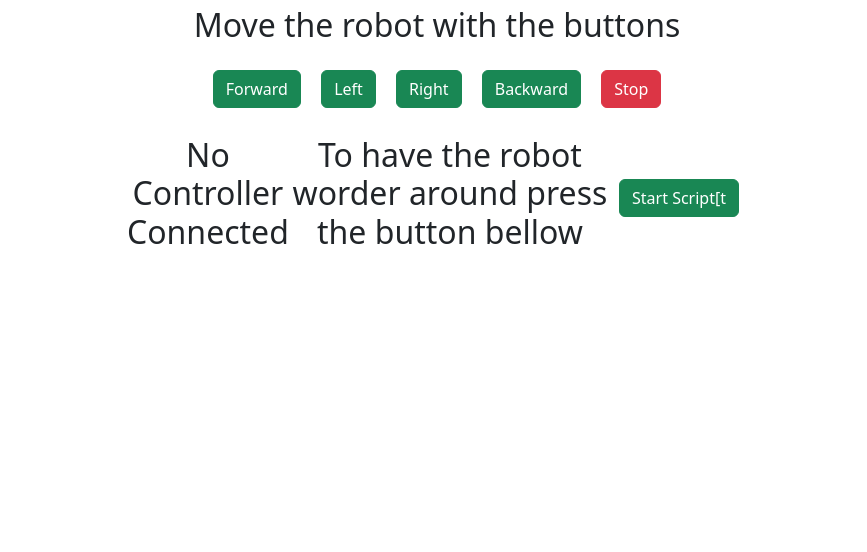
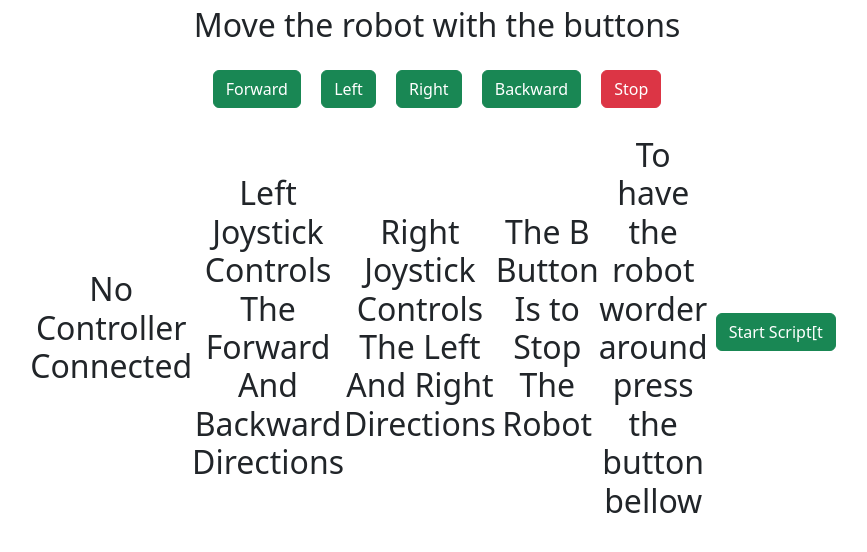
Before and after one commit to AndrewSae/Pi-Robot, a Flask app: page / in a window 1280 px wide. Shown: the part 60-612 px from the top of the page, without its empty margins (203-1070 px from the left). Run offline with Flask 2, Linux system fonts and the light colour scheme.

Commit message:
Add files via upload

```diff
--- a/templates/index.html
+++ b/templates/index.html
@@ -27,12 +27,14 @@
 <div class="center">
 
     <h2 id="controller-status" class="subheader">No Controller Connected</h2>
+    <h2 class="subheader">Left Joystick Controls The Forward And Backward Directions</h2>
+    <h2 class="subheader">Right Joystick Controls The Left And Right Directions</h2>
+    <h2 class="subheader">The B Button Is to Stop The Robot</h2>
+
 
 
     <h2 class="subheader">To have the robot worder around press the button bellow</h2>
-
     <br>
-
     <form action="/page2">
         <input class="btn btn-success btn" type="submit" value="Start Script[t" />
     </form>
@@ -94,9 +96,6 @@
                 leftBtn.click();
                 console.log("left");
             }
-            else {
-                stopBtn.click();
-            }
 
 
 
```
Also changed, not shown: app.py (line endings or trailing spaces), 2 other files.
